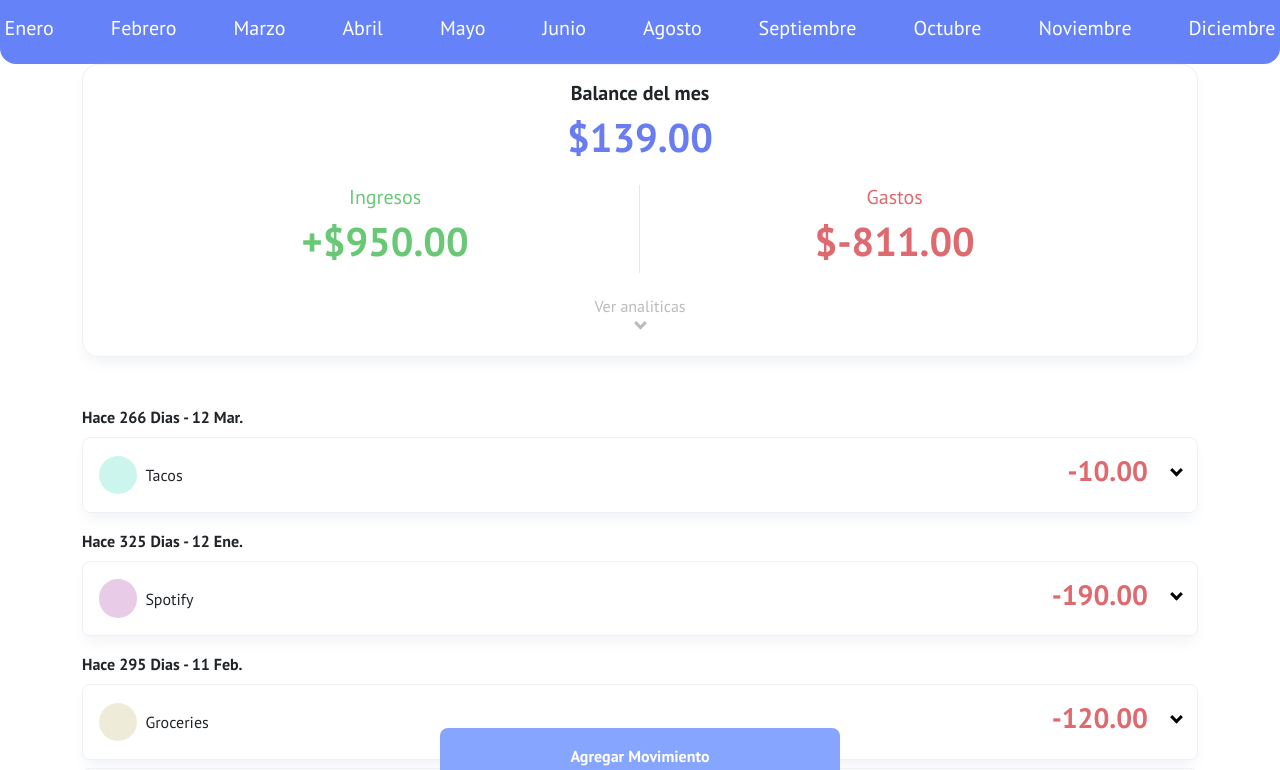
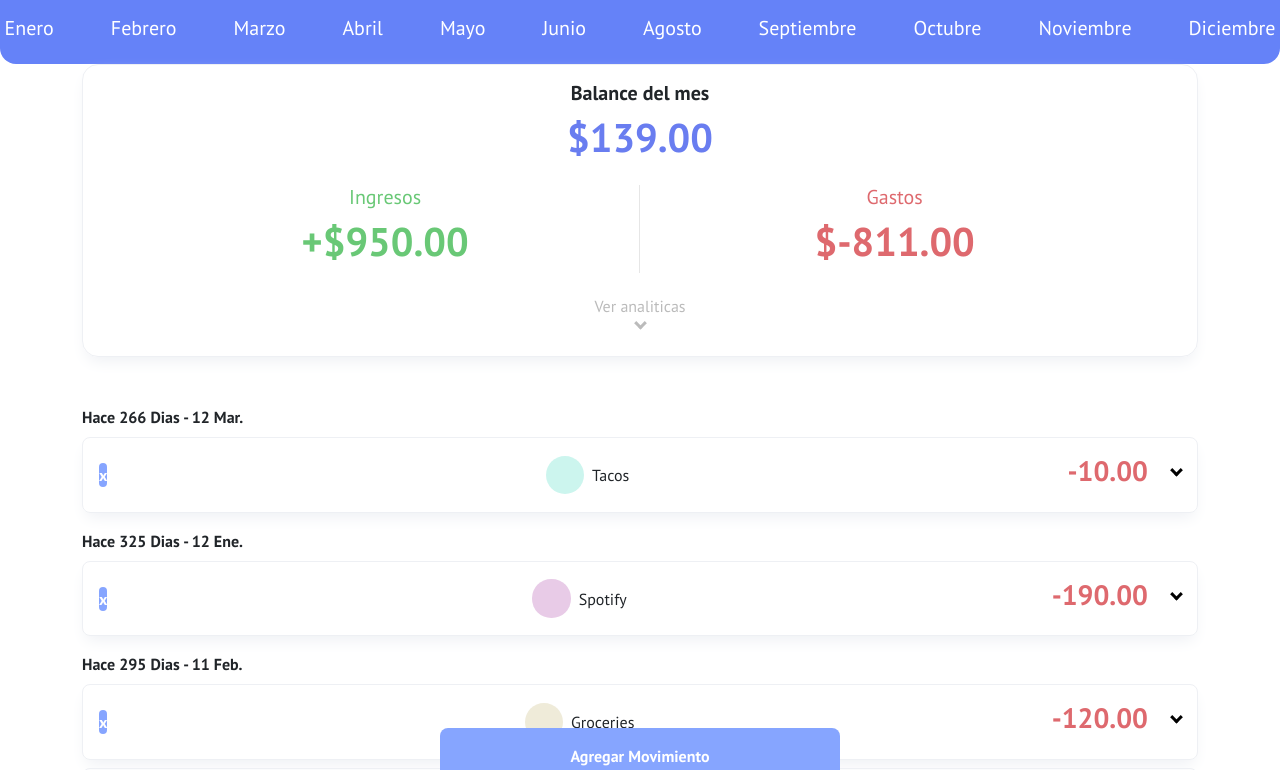
Before and after one commit to EmmanuelORivera/react-expense-tracker, a React (Vite) app: page / in a window 1280 px wide. Shown: the top 770 px of the page. Built offline with nearby package versions, Linux system fonts and the light colour scheme.

Commit message:
feat: removing item

```diff
--- a/src/components/TransactionsList/TransactionItem.tsx
+++ b/src/components/TransactionsList/TransactionItem.tsx
@@ -1,5 +1,7 @@
+import { useTransactionsContext } from '../../contexts/TransactionsContext'
 import { ITransaction } from '../../interfaces/ITransaction'
 import Arrow from '../Arrow/Arrow'
+import Button from '../Button/Button'
 import Circle from '../Circle/Circle'
 
 interface ITransactionItemProps {
@@ -17,6 +19,8 @@ const getAmountColor = (amount: number) => {
 }
 
 const TransactionItem = ({ transaction }: ITransactionItemProps) => {
+  const { removeTransaction } = useTransactionsContext()
+
   const amountColor = getAmountColor(transaction.amount)
   const amountText =
     transaction.amount > 0
@@ -26,9 +30,16 @@ const TransactionItem = ({ transaction }: ITransactionItemProps) => {
   return (
     <li
       data-testid="transaction-item"
+      style={{ position: 'relative' }}
       className="transaction-group__list p-3 d-flex justify-content-between align-items-center"
       key={transaction.id}
     >
+      <Button
+        handleClick={() => removeTransaction(transaction.id)}
+        className="delete-btn"
+      >
+        x
+      </Button>
       <div className="d-flex justify-content-between align-items-center gap-2">
         <Circle />
         <span>{transaction.text}</span>
--- a/src/contexts/TransactionsContext.tsx
+++ b/src/contexts/TransactionsContext.tsx
@@ -11,6 +11,7 @@ interface TransactionsContextProps {
   total: number
   totalExpenses: number
   totalIncomes: number
+  removeTransaction: (transactionId: string) => void
 }
 
 interface TransactionsProviderProps {
@@ -64,6 +65,20 @@ export const TransactionsProvider = ({
     setTotalIncomes(newTotalIncomes)
   }, [transactions])
 
+  const removeTransaction = (transactionId: string) => {
+    setTransactions((prevTransactions) => {
+      const updatedTransactions = { ...prevTransactions }
+
+      for (const date in updatedTransactions) {
+        updatedTransactions[date] = updatedTransactions[date].filter(
+          (transaction) => transaction.id !== transactionId
+        )
+      }
+
+      return updatedTransactions
+    })
+  }
+
   return (
     <TransactionsContext.Provider
       value={{
@@ -72,6 +87,7 @@ export const TransactionsProvider = ({
         total,
         totalExpenses,
         totalIncomes,
+        removeTransaction,
       }}
     >
       {children}
```
